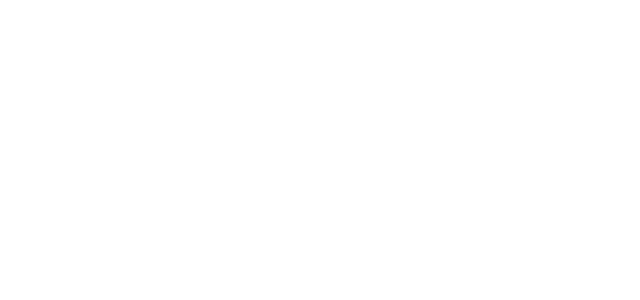
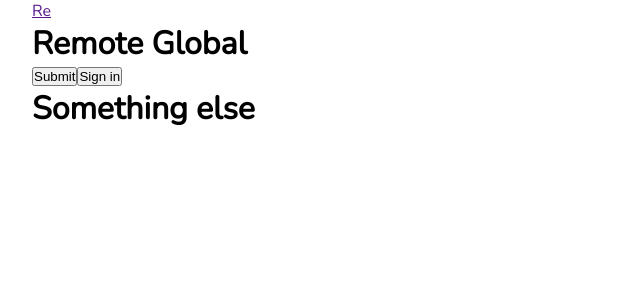
Before and after one commit to blossom-babs/remote-global, a Next.js app: page / in a window 1280 px wide. Shown: the top 300 px of the page, without its empty margins (0-640 px from the left). Built offline with nearby package versions, Linux system fonts and the light colour scheme.

Commit message:
style navbar

```diff
--- /dev/null
+++ b/src/components/layout.tsx
@@ -0,0 +1,17 @@
+import { ReactNode } from 'react';
+import Navbar from './Navbar';
+
+interface Props {
+	children?: ReactNode;
+}
+
+const Layout = ({ children }: Props) => {
+	return (
+		<>
+			<Navbar />
+			<main>{children}</main>
+		</>
+	);
+};
+
+export default Layout;
--- a/src/components/navbar.tsx
+++ b/src/components/navbar.tsx
@@ -0,0 +1,17 @@
+const Navbar = () => {
+	return (
+		<div>
+			<div className="nav-logo">
+				<a href="">Re</a>
+				<h1>Remote Global</h1>
+			</div>
+
+			<div>
+				<button>Submit</button>
+				<button>Sign in</button>
+			</div>
+		</div>
+	);
+};
+
+export default Navbar;
--- a/src/pages/index.tsx
+++ b/src/pages/index.tsx
@@ -1,4 +1,5 @@
-import Head from 'next/head'
+import Layout from '@/components/layout';
+import Head from 'next/head';
 
 export default function Home() {
 	return (
@@ -9,12 +10,11 @@
 				<meta name="viewport" content="width=device-width, initial-scale=1" />
 				<link rel="icon" href="/favicon.ico" />
 			</Head>
-      <main >
-
-
-
-
+			<main className='home'>
+				<Layout>
+					<h1>Something else</h1>
+				</Layout>
 			</main>
 		</>
-  )
+	);
 }
--- /dev/null
+++ b/src/styles/_home.scss
@@ -0,0 +1,4 @@
+.home{
+  width: 90%;
+  margin: 0 2rem;
+}
--- a/src/styles/index.scss
+++ b/src/styles/index.scss
@@ -1 +1,3 @@
 @use './globals';
+@use './home';
+@use './nav';
```
Also changed, not shown: src/styles/_nav.scss (added). Lines whose indentation alone changed are shown as unchanged.
